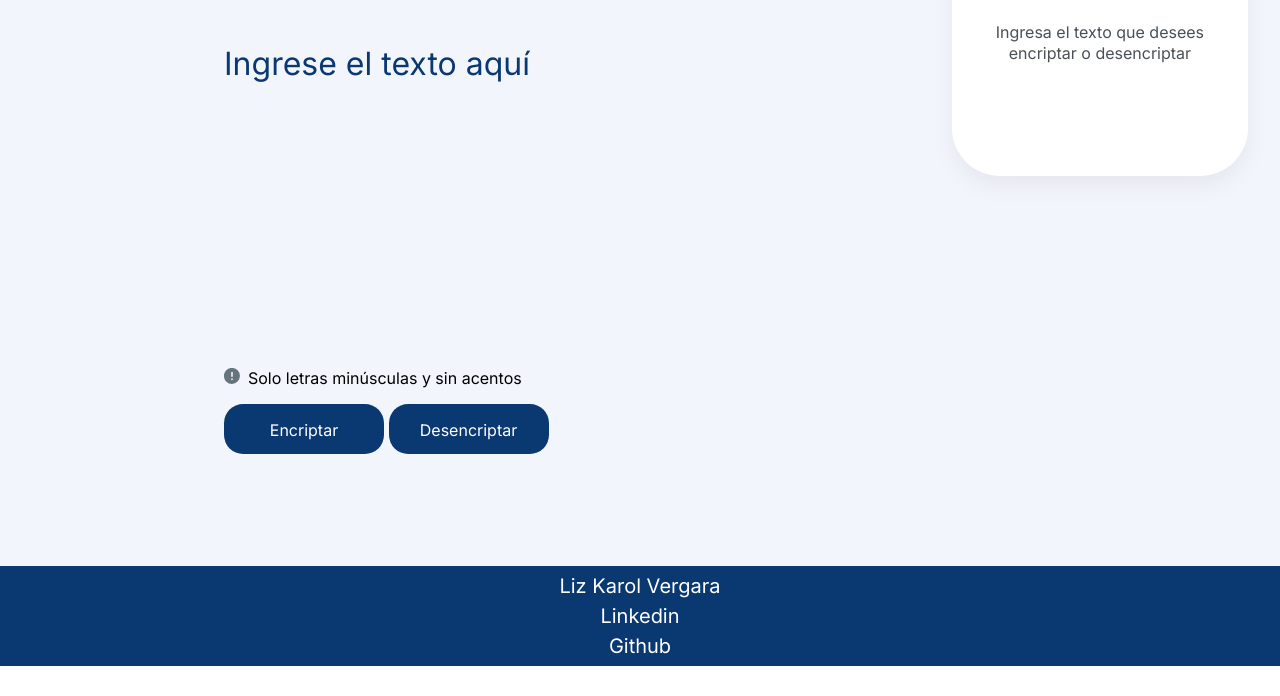
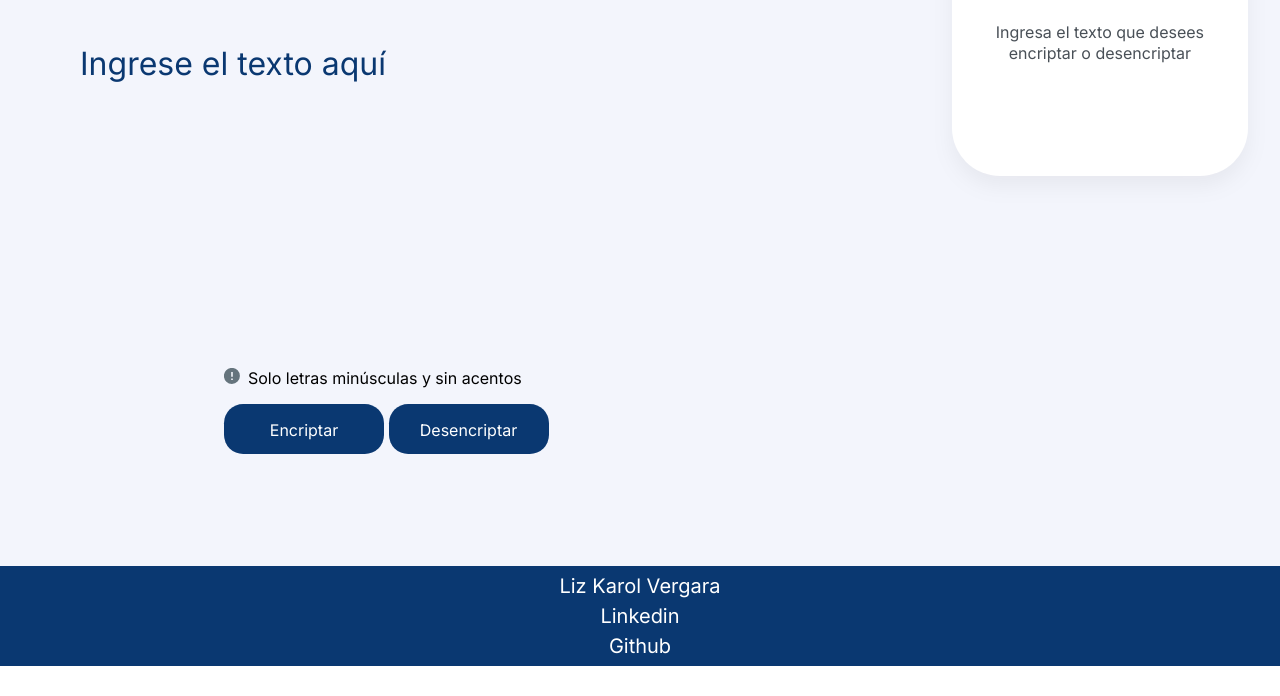
Before and after one commit to lizkarolvergara/encriptador, a plain HTML site: page index.html in a window 1280 px wide. Shown: the part 104-800 px from the top of the page. Drawn offline with Linux system fonts and the light colour scheme.

```diff
--- a/styles.css
+++ b/styles.css
@@ -34,13 +34,14 @@ main {
 
 .encriptacion__texto__area {
     color: var(--primario);
+    width: 70%;
     height: 20rem;
     resize: none;
     border: none;
     background-color: transparent;
     font-size: 32px;
     padding-top: 2rem;
-    padding-left: 14rem;
+    padding-left: 5rem;
 }
 
 .encriptacion__texto__area:focus {
@@ -59,12 +60,14 @@ main {
 
     .encriptacion__texto__area {
         padding: 2rem 2rem;
+        width: 80%;
         height: 30rem;
     }
 }
 
 @media (max-width: 394px) {
     .encriptacion__texto__area {
+        width: 80%;
         padding: 2rem 2rem;
         height: 20rem;
     }
```
